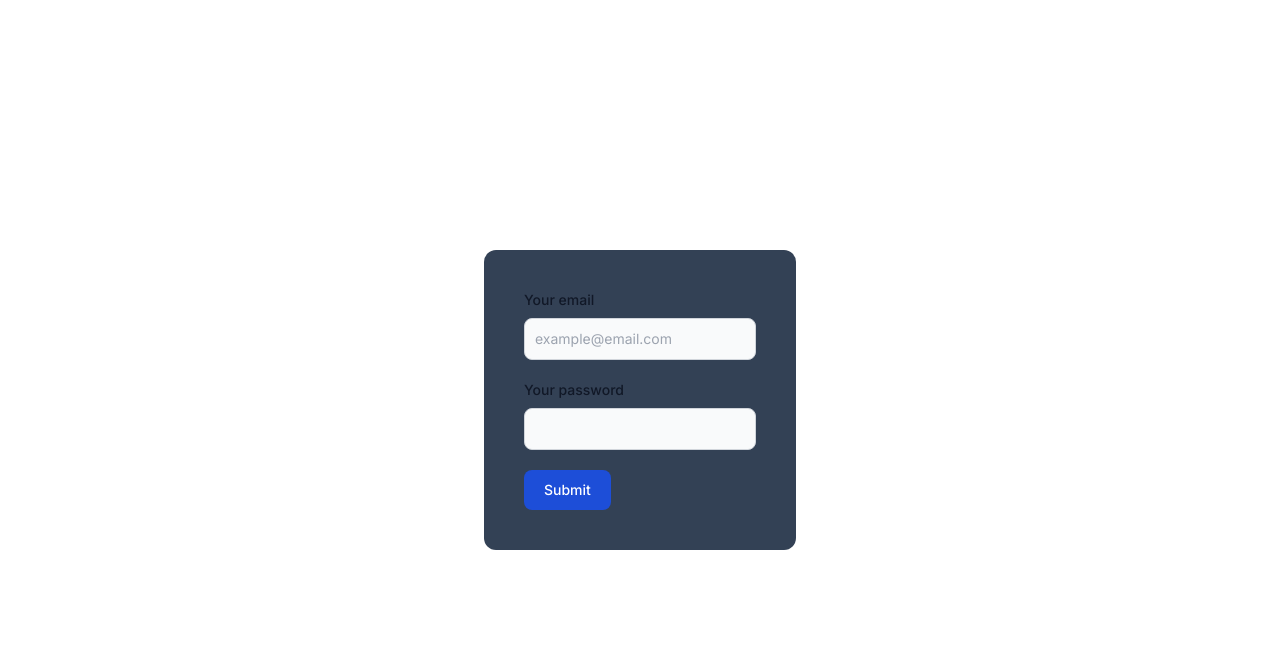
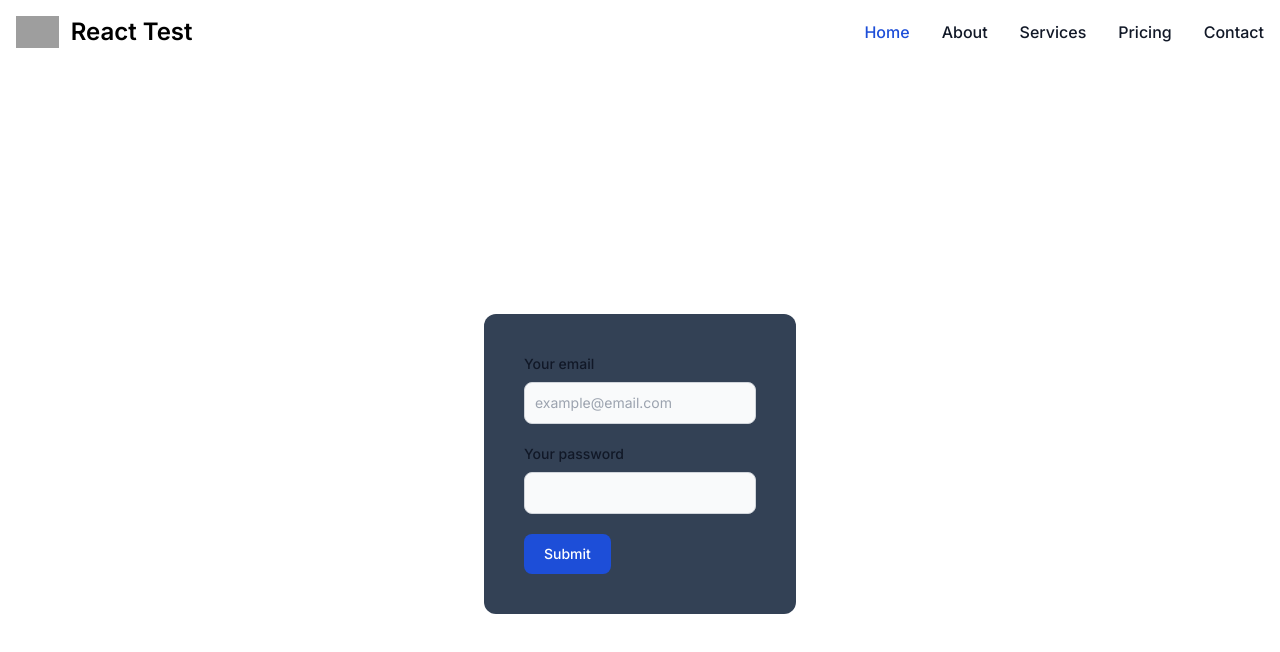
Before and after one commit to aditiakusuma/aditia-react-test, a Next.js app: page /login in a window 1280 px wide. Shown: the top 652 px of the page. Built offline with nearby package versions, Linux system fonts and the light colour scheme; grey boxes are pictures that could not be loaded.

Commit message:
add Navbar

```diff
--- /dev/null
+++ b/app/components/TheNavbar.tsx
@@ -0,0 +1,39 @@
+export default function TheNavbar() {
+    return (
+
+
+        <nav className="bg-white border-gray-200 dark:bg-gray-900">
+            <div className="max-w-screen-xl flex flex-wrap items-center justify-between mx-auto p-4">
+                <a href="https://flowbite.com/" className="flex items-center space-x-3 rtl:space-x-reverse">
+                    <img src="https://flowbite.com/docs/images/logo.svg" className="h-8" alt="Flowbite Logo" />
+                    <span className="self-center text-2xl font-semibold whitespace-nowrap dark:text-white">React Test</span>
+                </a>
+                <button data-collapse-toggle="navbar-default" type="button" className="inline-flex items-center p-2 w-10 h-10 justify-center text-sm text-gray-500 rounded-lg md:hidden hover:bg-gray-100 focus:outline-none focus:ring-2 focus:ring-gray-200 dark:text-gray-400 dark:hover:bg-gray-700 dark:focus:ring-gray-600" aria-controls="navbar-default" aria-expanded="false">
+                    <span className="sr-only">Open main menu</span>
+                    <svg className="w-5 h-5" aria-hidden="true" xmlns="http://www.w3.org/2000/svg" fill="none" viewBox="0 0 17 14">
+                        <path stroke="currentColor" stroke-linecap="round" stroke-linejoin="round" stroke-width="2" d="M1 1h15M1 7h15M1 13h15" />
+                    </svg>
+                </button>
+                <div className="hidden w-full md:block md:w-auto" id="navbar-default">
+                    <ul className="font-medium flex flex-col p-4 md:p-0 mt-4 border border-gray-100 rounded-lg bg-gray-50 md:flex-row md:space-x-8 rtl:space-x-reverse md:mt-0 md:border-0 md:bg-white dark:bg-gray-800 md:dark:bg-gray-900 dark:border-gray-700">
+                        <li>
+                            <a href="#" className="block py-2 px-3 text-white bg-blue-700 rounded md:bg-transparent md:text-blue-700 md:p-0 dark:text-white md:dark:text-blue-500" aria-current="page">Home</a>
+                        </li>
+                        <li>
+                            <a href="#" className="block py-2 px-3 text-gray-900 rounded hover:bg-gray-100 md:hover:bg-transparent md:border-0 md:hover:text-blue-700 md:p-0 dark:text-white md:dark:hover:text-blue-500 dark:hover:bg-gray-700 dark:hover:text-white md:dark:hover:bg-transparent">About</a>
+                        </li>
+                        <li>
+                            <a href="#" className="block py-2 px-3 text-gray-900 rounded hover:bg-gray-100 md:hover:bg-transparent md:border-0 md:hover:text-blue-700 md:p-0 dark:text-white md:dark:hover:text-blue-500 dark:hover:bg-gray-700 dark:hover:text-white md:dark:hover:bg-transparent">Services</a>
+                        </li>
+                        <li>
+                            <a href="#" className="block py-2 px-3 text-gray-900 rounded hover:bg-gray-100 md:hover:bg-transparent md:border-0 md:hover:text-blue-700 md:p-0 dark:text-white md:dark:hover:text-blue-500 dark:hover:bg-gray-700 dark:hover:text-white md:dark:hover:bg-transparent">Pricing</a>
+                        </li>
+                        <li>
+                            <a href="#" className="block py-2 px-3 text-gray-900 rounded hover:bg-gray-100 md:hover:bg-transparent md:border-0 md:hover:text-blue-700 md:p-0 dark:text-white md:dark:hover:text-blue-500 dark:hover:bg-gray-700 dark:hover:text-white md:dark:hover:bg-transparent">Contact</a>
+                        </li>
+                    </ul>
+                </div>
+            </div>
+        </nav>
+    )
+}
--- a/app/layout.tsx
+++ b/app/layout.tsx
@@ -1,6 +1,7 @@
 import type { Metadata } from 'next'
 import { Inter } from 'next/font/google'
 import './globals.css'
+import TheNavbar from './components/TheNavbar'
 
 const inter = Inter({ subsets: ['latin'] })
 
@@ -16,7 +17,10 @@ export default function RootLayout({
 }) {
   return (
     <html lang="en">
-      <body className={inter.className}>{children}</body>
+      <body className={inter.className}>
+        <TheNavbar/>
+        {children}
+        </body>
     </html>
   )
 }
```
